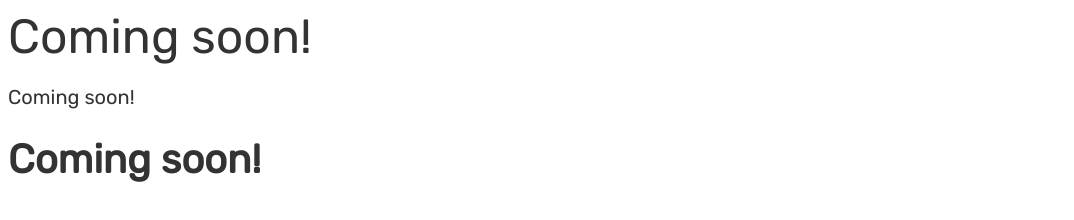
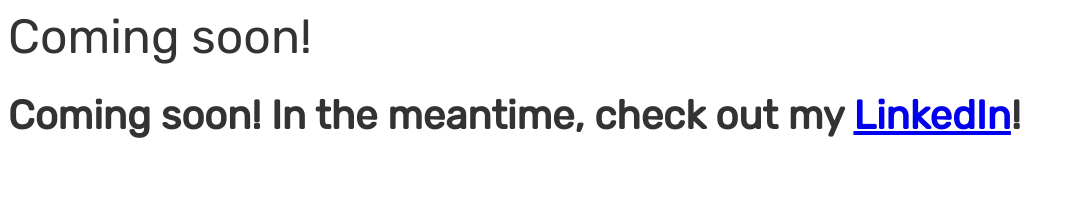
Before and after one commit to panpatrick/panpatrick.github.io, a plain HTML site: page index.html in a window 1280 px wide. Shown: the whole page, without its empty margins (0-1074 px from the left). Drawn offline with Linux system fonts and the light colour scheme.

Commit message:
Update index.html

```diff
--- a/index.html
+++ b/index.html
@@ -11,12 +11,11 @@
         <header>
             Coming soon!
         </header>
-        <p>Coming soon!</p>
-        <p>
-            <h1>
-                Coming soon!
-            </h1>
-        </p>
+
+        <h1>
+            Coming soon! In the meantime, check out my <a href="https://www.linkedin.com/in/panpatrick/">LinkedIn</a>!
+        </h1>
+
     </body>
 
 
```
